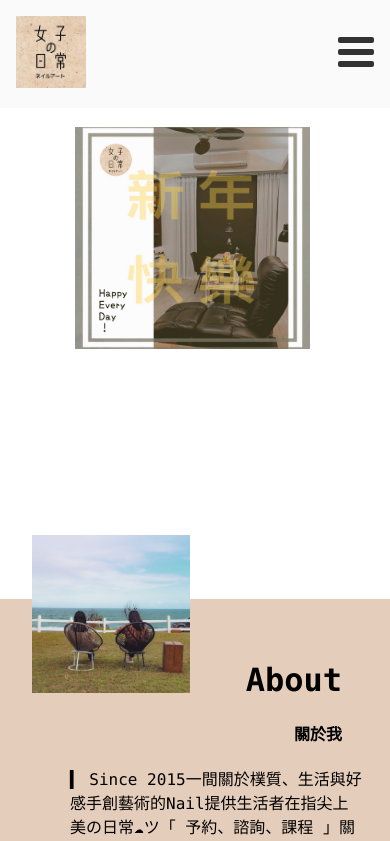
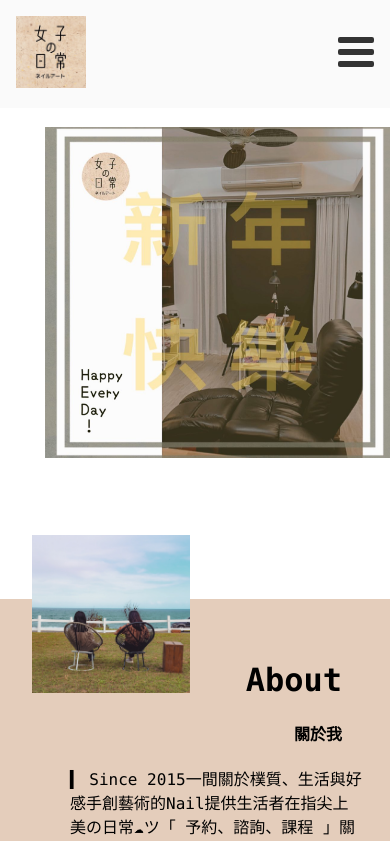
Before and after one commit to kkshen3352/Good-Daily-Nails, a Next.js app: page / in a window 390 px wide. Shown: the top 841 px of the page. Built offline with nearby package versions, Linux system fonts and the light colour scheme.

Commit message:
'ud_index_rwd'

```diff
--- a/styles/main.module.css
+++ b/styles/main.module.css
@@ -168,6 +168,8 @@
         padding: 0;
     }
     .mainimage {
-        margin: 0 0 0 2.5rem;
+        max-width: 350px;
+        width: 100%;
+        margin: 0 0 0 10px;
     }
 }
```
